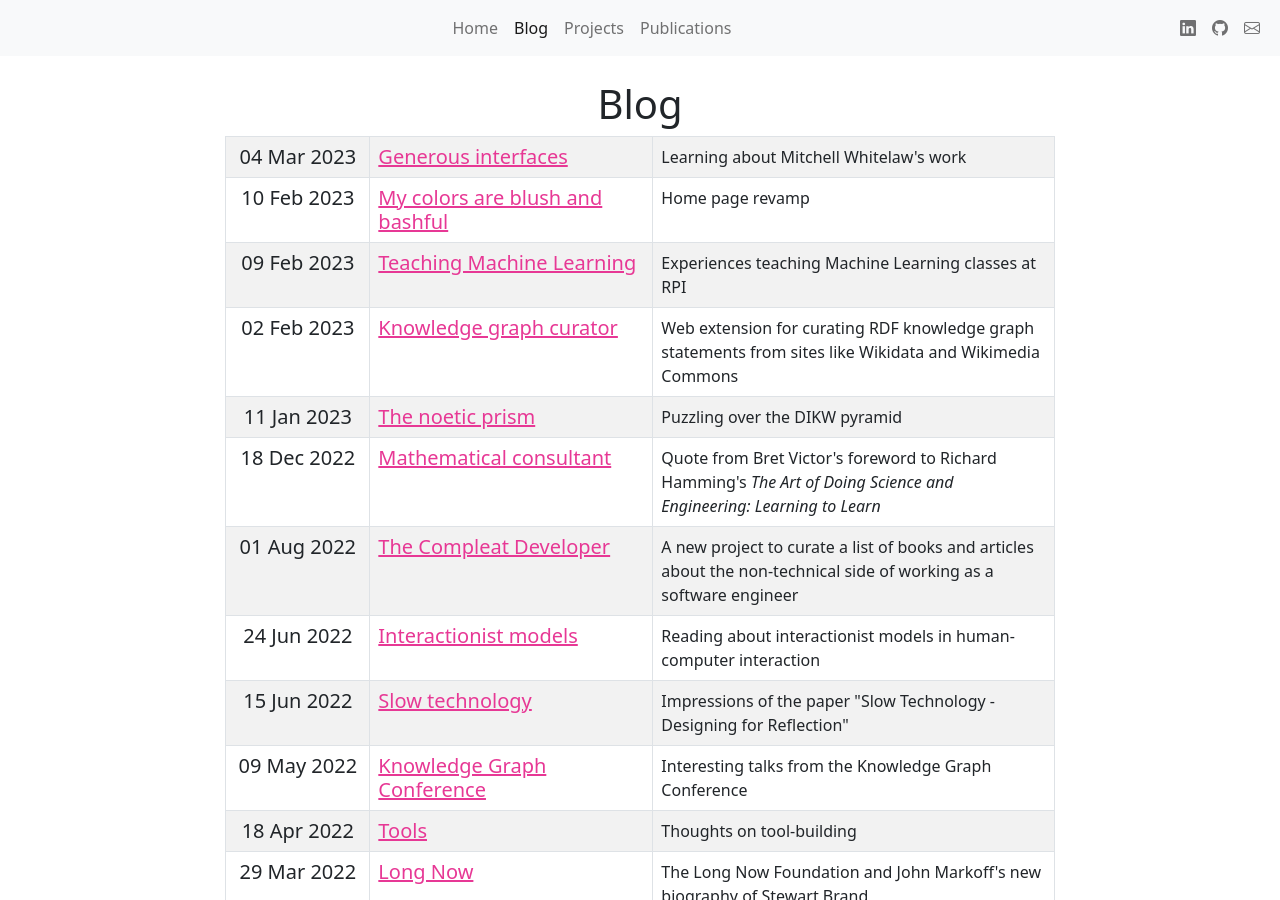
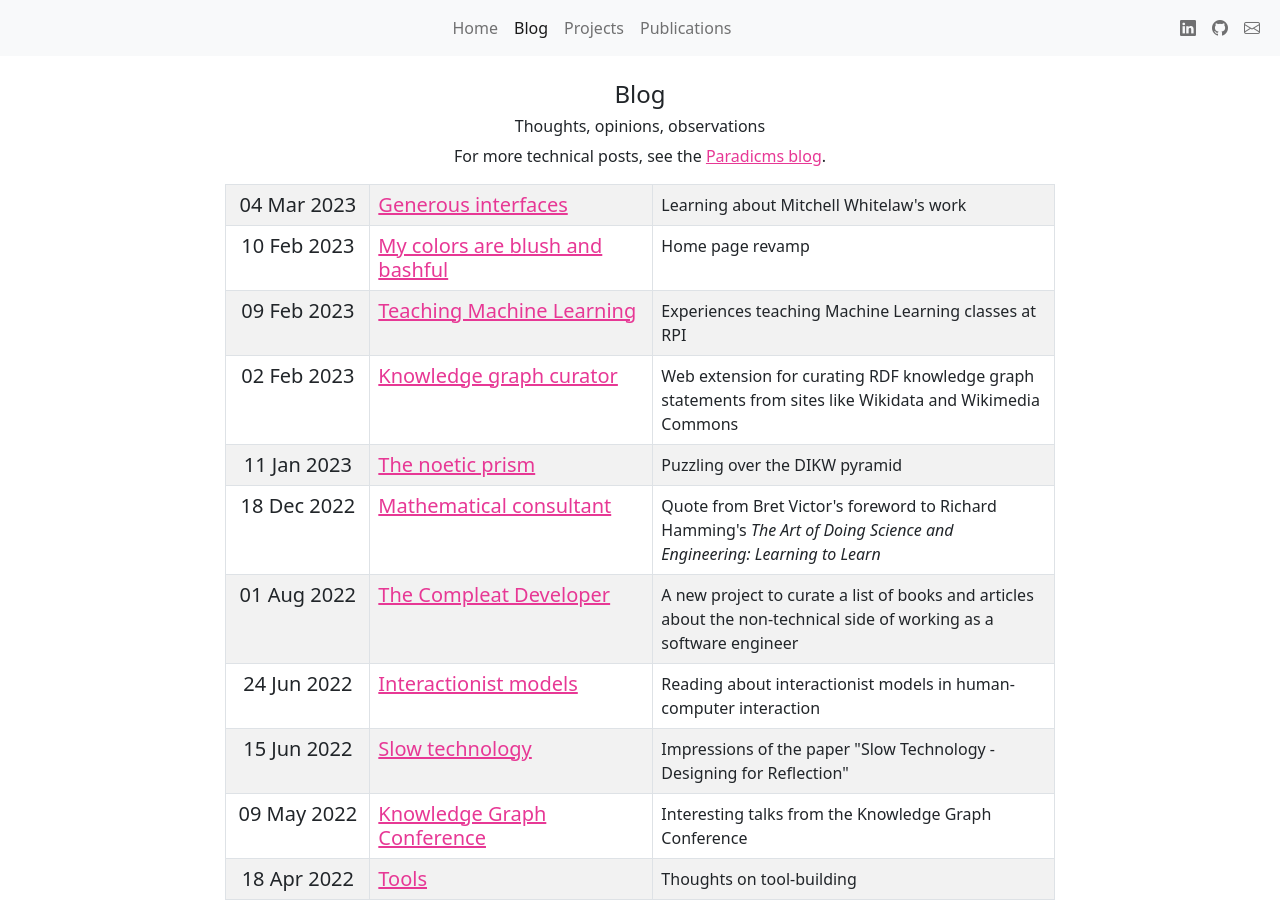
Before and after one commit to minorg/minorgordon.net, a Jekyll site: the page built from blog/index.html, in a window 1280 px wide and 900 px high. Built offline with Jekyll 4.4.1, drawn with Linux system fonts in a browser that asks for light colours; nearby versions of some CDN libraries.

Commit message:
change page headers, link to Paradicms blog

```diff
--- a/blog/index.html
+++ b/blog/index.html
@@ -6,7 +6,9 @@ title: Blog
 <div class="container-fluid">
     <div class="row">
         <div class="col-12">
-            <h1 class="text-center">Blog</h1>
+            <h4 class="text-center">Blog</h4>
+            <h6 class="text-center">Thoughts, opinions, observations</h6>
+            <p class="text-center">For more technical posts, see the <a href="https://paradicms.org/blog">Paradicms blog</a>.</p>
             <table class="table table-bordered table-striped">
                 <tbody>
                     {% for post in site.posts %}
--- a/contact.html
+++ b/contact.html
@@ -5,7 +5,7 @@ title: Contact
 <div class="container-fluid">
     <div class="row mb-4">
         <div class="col-12">
-            <h2>Contact me</h2>
+            <h4 class="text-center">Contact</h4>
         </div>
     </div>
     <div class="row">
--- a/projects.html
+++ b/projects.html
@@ -5,7 +5,7 @@ title: Projects
 <div class="container-fluid">
     <div class="row">
         <div class="col-12">
-            <h1 class="text-center">Projects</h1>
+            <h4 class="text-center">Projects</h4>
         </div>
     </div>
     <div class="row">
--- a/publications.html
+++ b/publications.html
@@ -5,7 +5,7 @@ title: Publications
 <div class="container-fluid">
     <div class="row">
         <div class="col-12">
-            <h1 class="text-center">Publications</h1>
+            <h4 class="text-center">Publications</h4>
             <table class="table table-bordered table-striped">
                 <tbody>
                     <tr><td>Kirkland, A., & <b>Gordon, M.</b> (forthcoming). A visual workflow for cataloging. In <i>Universal Design for Learning in academic libraries: Theory into practice</i>. Association of College and Research Libraries.</td></tr>
```
